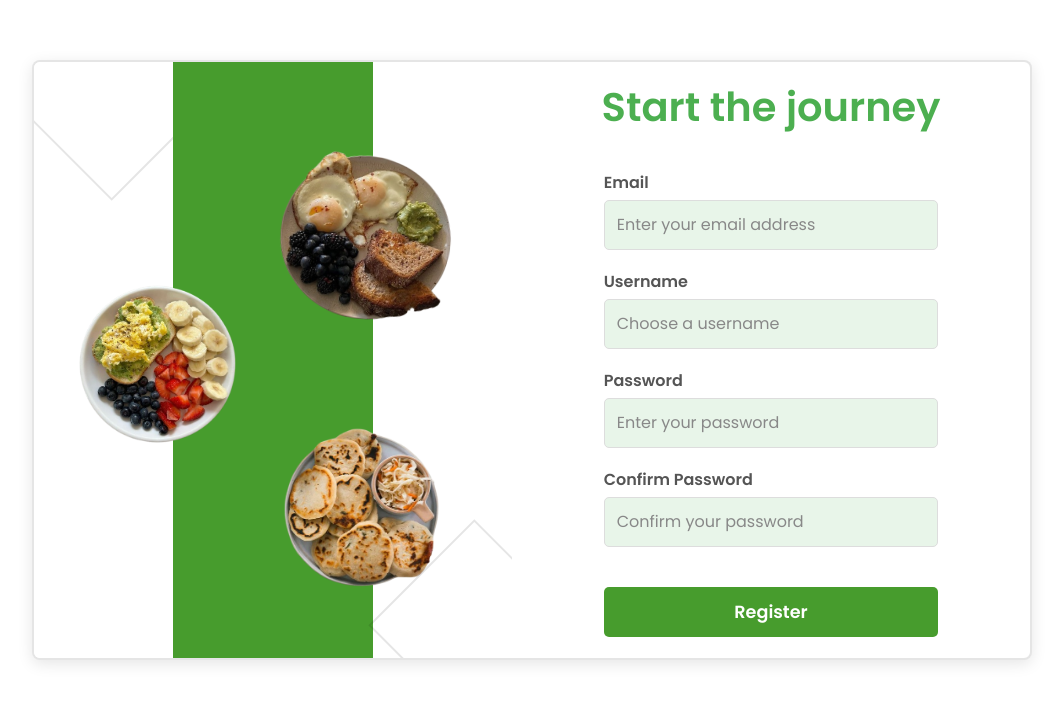
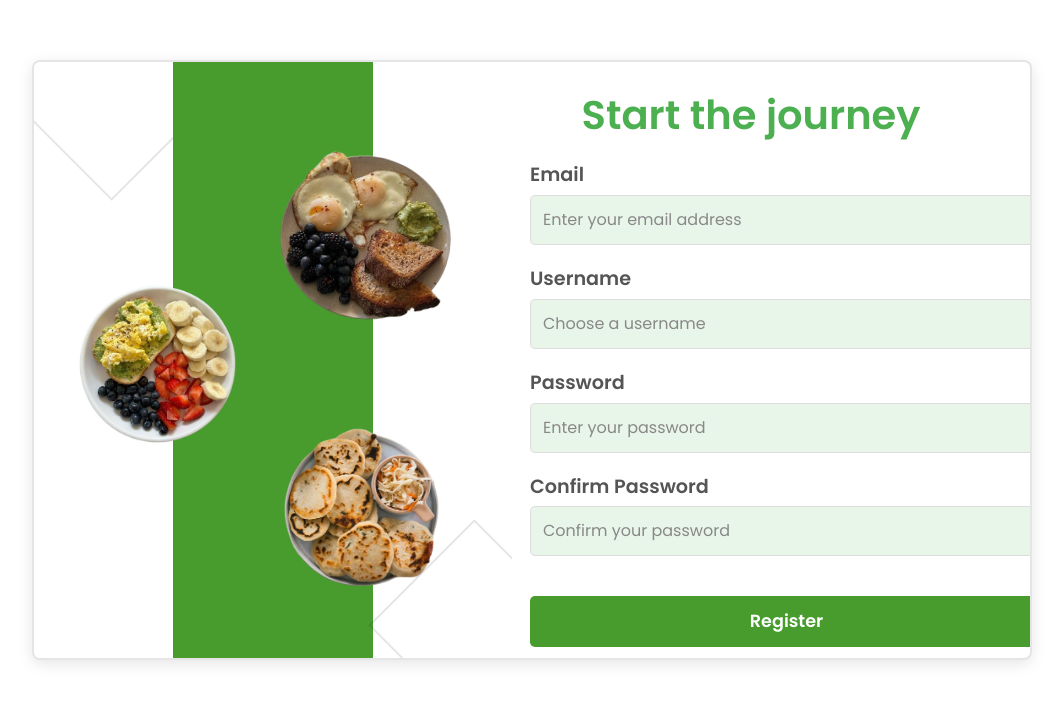
Before and after one commit to ArianaSaenz/FrontEnd-Yumfull, a React (Create React App) app: page /Register in a window 1280 px wide. Shown: the part 140-842 px from the top of the page, without its empty margins (108-1171 px from the left). Built offline with nearby package versions, Linux system fonts and the light colour scheme.

Commit message:
Primera conexion

```diff
--- a/src/Pages/Login/Login.css
+++ b/src/Pages/Login/Login.css
@@ -100,7 +100,7 @@ body.Login {
   width: 200px;
 }
 
-.right-section {
+.right-sectionL {
   flex: 1;
   display: flex;
   flex-direction: column;
@@ -109,26 +109,26 @@ body.Login {
   padding: 80px 20px;
 }
 
-.right-section h1 {
+.right-sectionL h1 {
   color: #4CAF50;
   margin-bottom: 40px;
   font-size: 2.5em;
   text-align: center;
 }
 
-.form-group {
+.form-groupL {
   margin-bottom: 20px;
   width: 70%;
 }
 
-.form-group label {
+.form-groupL label {
   display: block;
   margin-bottom: 5px;
   color: #555;
   font-weight: bold;
 }
 
-.form-group input {
+.form-groupL input {
   width: 100%;
   padding: 12px;
   border: 1px solid #ddd;
@@ -143,7 +143,7 @@ body.Login {
   color: #888;
 }
 
-.submit-button {
+.submit-buttonL {
   width: 70%;
   padding: 12px;
   background-color: #479C2D;
@@ -157,7 +157,7 @@ body.Login {
   transition: background-color 0.3s ease;
 }
 
-.submit-button:hover {
+.submit-buttonL:hover {
   background-color: #45a049;
 }
 
--- a/src/Pages/Login/Login.js
+++ b/src/Pages/Login/Login.js
@@ -29,9 +29,9 @@ function Login() {
         </div>
       </div>
 
-      <div className="right-section">
+      <div className="right-sectionL">
         <h1>Start the journey</h1>
-        <div className="form-group">
+        <div className="form-groupL">
           <label htmlFor="email">Email</label>
           <input
             type="email"
@@ -40,7 +40,7 @@ function Login() {
             placeholder="Enter your email address"
           />
         </div>
-        <div className="form-group">
+        <div className="form-groupL">
           <label htmlFor="password">Password</label>
           <input
             type="password"
@@ -49,7 +49,7 @@ function Login() {
             placeholder="Enter your password"
           />
         </div>
-        <button type="submit" className="submit-button">
+        <button type="submit" className="submit-buttonL">
           Log In
         </button>
       </div>
--- a/src/Pages/Products/Products.js
+++ b/src/Pages/Products/Products.js
@@ -11,6 +11,7 @@ import { CgArrowDownO } from "react-icons/cg";
 import { CgArrowUpO } from "react-icons/cg";
 import { IoArrowUndoCircle } from "react-icons/io5";
 import { CgShoppingCart } from "react-icons/cg";
+
 
 function Products() {
     const navigate = useNavigate();
--- a/src/Pages/Register/Register.css
+++ b/src/Pages/Register/Register.css
@@ -100,7 +100,7 @@ body.Register {
   width: 190px;
 }
 
-.right-section {
+.right-sectionR {
   flex: 1;
   display: flex;
   flex-direction: column;
@@ -109,27 +109,43 @@ body.Register {
   padding: 80px 20px;
 }
 
-.right-section h1 {
+.right-sectionR h1 {
+  right: 20px;
+  position: relative;
+  bottom: -4%;
   color: #4CAF50;
   margin-bottom: 40px;
   font-size: 2.5em;
   text-align: center;
 }
-
-.form-group {
-  margin-bottom: 20px;
-  width: 70%;
+.form-groupR label{
+  display: block;
+  position: relative;
+  left: -70px;
+  margin-bottom: 5px;
+  font-size: 1.2em;
+  color: #555;
+  font-weight: bold;
 }
 
-.form-group label {
+.form-groupR {
+  margin-bottom: 20px;
+  width: 100%;
+}
+
+.form-groupR label {
   display: block;
+  position: relative;
+  left: -70px;
   margin-bottom: 5px;
   color: #555;
   font-weight: bold;
 }
 
-.form-group input {
-  width: 100%;
+.form-groupR input {
+  position: relative;
+  left: -70px;
+  width: 150%;
   padding: 12px;
   border: 1px solid #ddd;
   border-radius: 5px;
@@ -139,12 +155,14 @@ body.Register {
   color: #333;
 }
 
-.form-group input::placeholder {
+.form-groupR input::placeholder {
   color: #888;
 }
 
-.submit-button {
-  width: 70%;
+.submit-buttonR {
+  position: relative;  /* Asegura que 'left' tenga efecto */
+  right: 70px;           /* Lo mueves 10% más a la izquierda */
+  width: 150%;
   padding: 12px;
   background-color: #479C2D;
   color: white;
@@ -157,7 +175,7 @@ body.Register {
   transition: background-color 0.3s ease;
 }
 
-.submit-button:hover {
+.submit-buttonR:hover {
   background-color: #45a049;
 }
 
--- a/src/Pages/Register/Register.js
+++ b/src/Pages/Register/Register.js
@@ -1,81 +1,59 @@
-
+import { useNavigate } from 'react-router-dom';
 import fruittoast from './Imagenes/fruittoast.png';
 import eggberries from './Imagenes/eggberries.png';
 import pupusas from './Imagenes/pupusas.png';
 import './Register.css';
 
+function Register() {
+  const navigate = useNavigate();
 
-function Register() {
+  const handleRegister = (e) => {
+    e.preventDefault();
+
+    // Aquí puedes validar datos o enviarlos al servidor
+
+    // Y luego redirigir
+    navigate("/Login");
+  };
+
   return (
     <div className="containerR">
+      {/* lado izquierdo */}
       <div className="left-sectionRegister">
         <div className="center-line">
           <div className="food-images">
-            <img
-              src={fruittoast}
-              alt="Fruit Toast"
-              className="food-image top-leftR"
-            />
-            <img
-              src={eggberries}
-              alt="Eggs with Berries"
-              className="food-image top-rightR"
-            />
-            <img
-              src={pupusas}
-              alt="Pupusas"
-              className="food-image bottom-centerR"
-            />
+            <img src={fruittoast} alt="Fruit Toast" className="food-image top-leftR" />
+            <img src={eggberries} alt="Eggs with Berries" className="food-image top-rightR" />
+            <img src={pupusas} alt="Pupusas" className="food-image bottom-centerR" />
           </div>
         </div>
       </div>
 
-      <div className="right-section">
+      {/* lado derecho */}
+      <div className="right-sectionR">
         <h1>Start the journey</h1>
+        <form onSubmit={handleRegister}>
+          <div className="form-groupR">
+            <label htmlFor="email">Email</label>
+            <input type="email" id="email" name="email" placeholder="Enter your email address" />
+          </div>
+          <div className="form-groupR">
+            <label htmlFor="username">Username</label>
+            <input type="text" id="username" name="username" placeholder="Choose a username" />
+          </div>
+          <div className="form-groupR">
+            <label htmlFor="password">Password</label>
+            <input type="password" id="password" name="password" placeholder="Enter your password" />
+          </div>
+          <div className="form-groupR">
+            <label htmlFor="confirmPassword">Confirm Password</label>
+            <input type="password" id="confirmPassword" name="confirmPassword" placeholder="Confirm your password" />
+          </div>
 
-        <div className="form-group">
-          <label htmlFor="email">Email</label>
-          <input
-            type="email"
-            id="email"
-            name="email"
-            placeholder="Enter your email address"
-          />
-        </div>
-
-        <div className="form-group">
-          <label htmlFor="username">Username</label>
-          <input
-            type="text"
-            id="username"
-            name="username"
-            placeholder="Choose a username"
-          />
-        </div>
-
-        <div className="form-group">
-          <label htmlFor="password">Password</label>
-          <input
-            type="password"
-            id="password"
-            name="password"
-            placeholder="Enter your password"
-          />
-        </div>
-
-        <div className="form-group">
-          <label htmlFor="confirmPassword">Confirm Password</label>
-          <input
-            type="password"
-            id="confirmPassword"
-            name="confirmPassword"
-            placeholder="Confirm your password"
-          />
-        </div>
-
-        <button type="submit" className="submit-button">
-          Register
-        </button>
+          <button type="submit" className="submit-buttonR">
+            Register
+          </button>
+        </form>
       </div>
     </div>
   );
```
